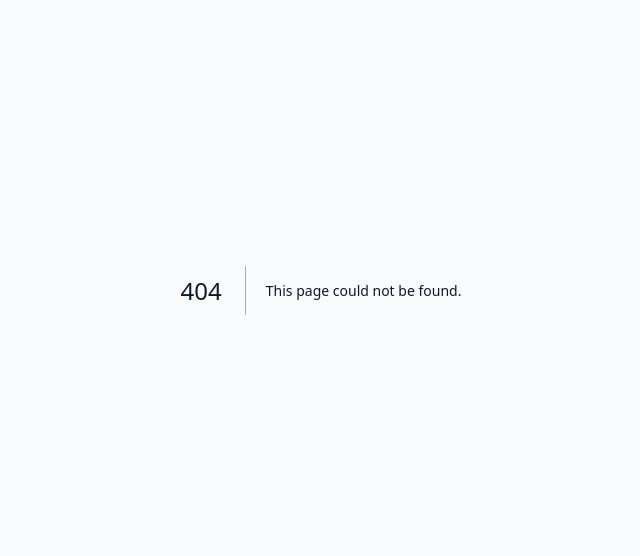
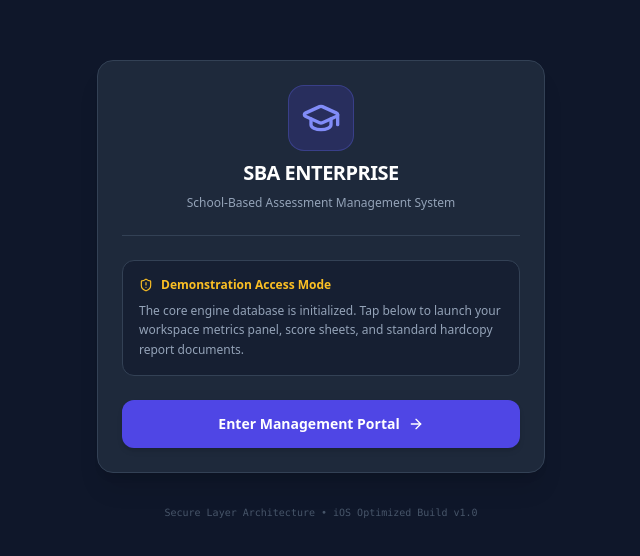
Before and after one commit to Waleedunslaw001/sba-management-system, a Next.js app in the folder frontend/: page / in a window 1280 px wide. Before the commit this address had no page. Shown: the part 110-666 px from the top of the page, without its empty margins (319-959 px from the left). Built offline with nearby package versions, Linux system fonts and the light colour scheme.

Commit message:
Create page.tsx

```diff
--- /dev/null
+++ b/frontend/src/app/page.tsx
@@ -0,0 +1,45 @@
+"use client";
+
+import React from 'react';
+import Link from 'next/link';
+import { GraduationCap, ArrowRight, ShieldAlert } from 'lucide-react';
+
+export default function LandingGate() {
+  return (
+    <div className="min-h-screen bg-slate-900 flex flex-col items-center justify-center p-4 text-center font-sans">
+      <div className="max-w-md w-full bg-slate-800 rounded-2xl p-6 border border-slate-700 shadow-xl space-y-6">
+
+        {/* Core Branding */}
+        <div className="flex flex-col items-center space-y-2">
+          <div className="p-3 bg-indigo-600/20 text-indigo-400 rounded-2xl border border-indigo-500/30">
+            <GraduationCap className="h-10 w-10" />
+          </div>
+          <h1 className="text-xl font-black text-white tracking-tight uppercase mt-2">SBA Enterprise</h1>
+          <p className="text-xs text-slate-400 font-medium">School-Based Assessment Management System</p>
+        </div>
+
+        <hr className="border-slate-700" />
+
+        {/* Informational Profile Box */}
+        <div className="bg-slate-900/50 p-4 rounded-xl border border-slate-700 text-left space-y-2">
+          <div className="flex items-center space-x-2 text-amber-400 font-bold text-xs">
+            <ShieldAlert className="h-3.5 w-3.5" />
+            <span>Demonstration Access Mode</span>
+          </div>
+          <p className="text-xs text-slate-400 leading-relaxed">
+            The core engine database is initialized. Tap below to launch your workspace metrics panel, score sheets, and standard hardcopy report documents.
+          </p>
+        </div>
+
+        {/* Action Button Gateway */}
+        <Link href="/dashboard" className="flex items-center justify-center space-x-2 bg-indigo-600 hover:bg-indigo-700 active:scale-[0.98] text-white font-bold text-sm py-3.5 px-4 rounded-xl shadow-md transition-all w-full group">
+          <span>Enter Management Portal</span>
+          <ArrowRight className="h-4 w-4 group-hover:translate-x-0.5 transition-transform" />
+        </Link>
+
+      </div>
+
+      <p className="text-[10px] text-slate-600 font-mono mt-8">Secure Layer Architecture • iOS Optimized Build v1.0</p>
+    </div>
+  );
+}
```
